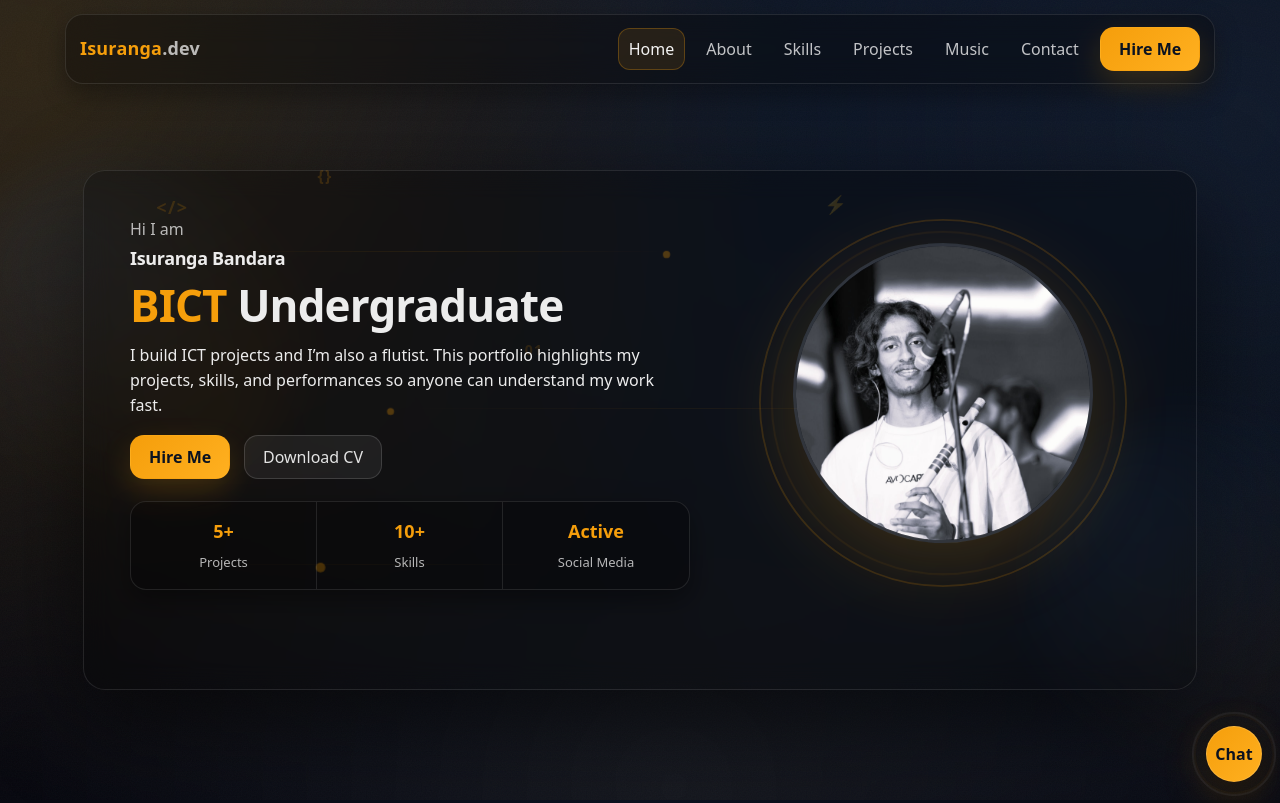
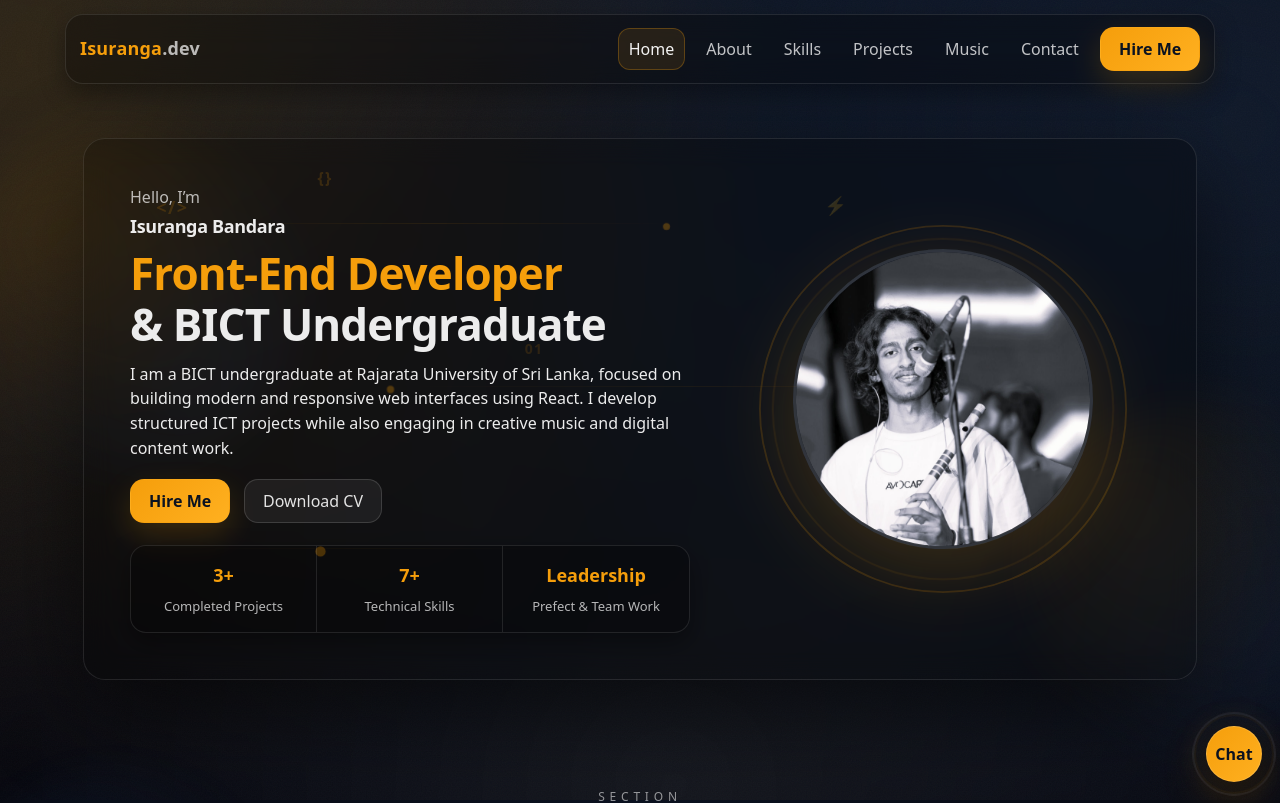
Before and after one commit to Isuranga876/Portfolio, a React (Vite) app: page / in a window 1280 px wide. Shown: the top 803 px of the page. Built offline with nearby package versions, Linux system fonts and the light colour scheme.

Commit message:
Update home section

```diff
--- a/src/sections/Home.jsx
+++ b/src/sections/Home.jsx
@@ -1,49 +1,47 @@
 import profile from "../assets/images/profile.jpg";
 import SectionFX from "../components/SectionFX";
-
 
 export default function Home() {
   return (
     <div className="hero glass hero-frame">
-      <SectionFX variant="about" intensity={1.1} />
-
+      <SectionFX variant="home" intensity={1.1} />
 
       <div className="hero-grid">
         {/* LEFT */}
         <div className="hero-left" data-reveal>
-          <p className="muted">Hi I am</p>
+          <p className="muted">Hello, I’m</p>
           <h3 className="hero-name">Isuranga Bandara</h3>
 
           <h1 className="hero-title">
-            <span className="accent">BICT</span> Undergraduate
+            <span className="accent">Front-End Developer</span> <br />
+            & BICT Undergraduate
           </h1>
 
           <p className="hero-desc">
-            I build ICT projects and I’m also a flutist. This portfolio highlights my projects, skills,
-            and performances so anyone can understand my work fast.
+            I am a BICT undergraduate at Rajarata University of Sri Lanka, focused on building modern and responsive web interfaces using React. I develop structured ICT projects while also engaging in creative music and digital content work.
           </p>
 
           <div className="hero-actions" data-reveal>
             <a className="btn btn-primary hover-lift" href="#contact">
               Hire Me
             </a>
-            <a className="btn btn-secondary hover-glow" href="#projects">
+            <a className="btn btn-secondary hover-glow" href="/cv.pdf" download>
               Download CV
             </a>
           </div>
 
           <div className="hero-stats glass" data-reveal>
             <div className="stat">
-              <div className="stat-num accent">5+</div>
-              <div className="stat-label muted">Projects</div>
+              <div className="stat-num accent">3+</div>
+              <div className="stat-label muted">Completed Projects</div>
             </div>
             <div className="stat">
-              <div className="stat-num accent">10+</div>
-              <div className="stat-label muted">Skills</div>
+              <div className="stat-num accent">7+</div>
+              <div className="stat-label muted">Technical Skills</div>
             </div>
             <div className="stat">
-              <div className="stat-num accent">Active</div>
-              <div className="stat-label muted">Social Media</div>
+              <div className="stat-num accent">Leadership</div>
+              <div className="stat-label muted">Prefect & Team Work</div>
             </div>
           </div>
         </div>
@@ -53,7 +51,7 @@ export default function Home() {
           <div className="hero-photo-wrap">
             <div className="ring ring-1" />
             <div className="ring ring-2" />
-            <img className="hero-photo hover-tilt" src={profile} alt="Isuranga" />
+            <img className="hero-photo hover-tilt" src={profile} alt="Isuranga Bandara" />
           </div>
         </div>
       </div>
--- a/src/styles/global.css
+++ b/src/styles/global.css
@@ -32,7 +32,7 @@ html{ scroll-behavior: smooth; }
 }
 
 .section{
-  padding: 72px 0;
+  padding: 40px 0;
 }
 
 .muted{ color: var(--muted); }
```
